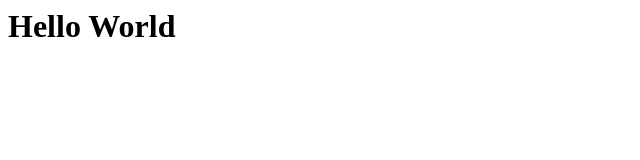
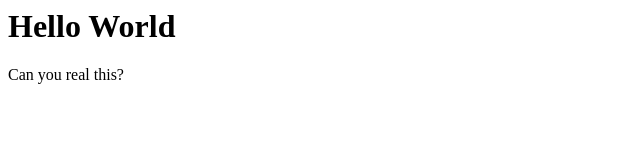
Before and after one commit to katleiahramos/KIEI-Week-1, a plain HTML site: page index.html in a window 1280 px wide. Shown: the whole page, without its empty margins (0-640 px from the left). Drawn offline with Linux system fonts and the light colour scheme.

Commit message:
add paragraph tag

```diff
--- a/index.html
+++ b/index.html
@@ -1 +1,3 @@
 <h1>Hello World</h1>
+
+<p>Can you real this?</p>
```
